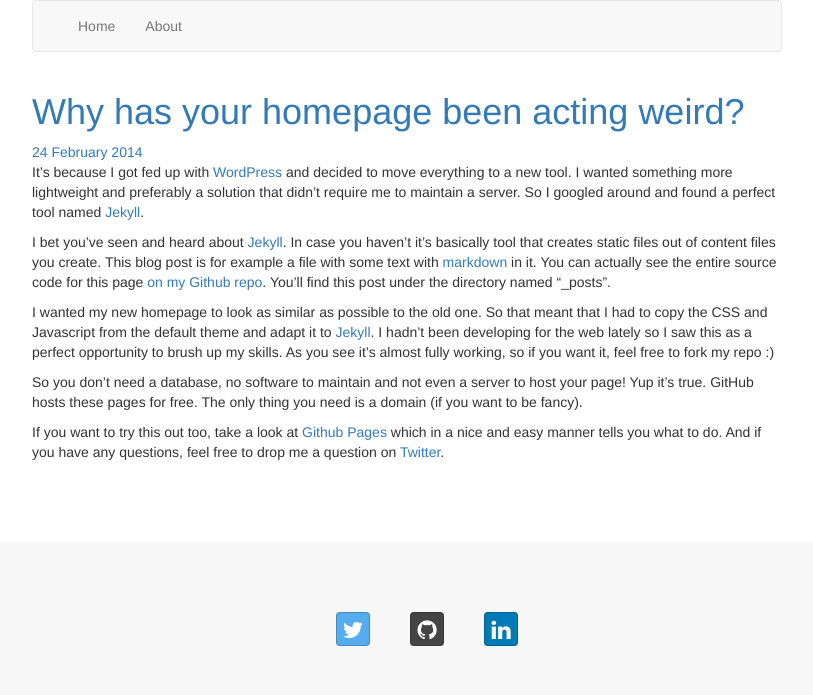
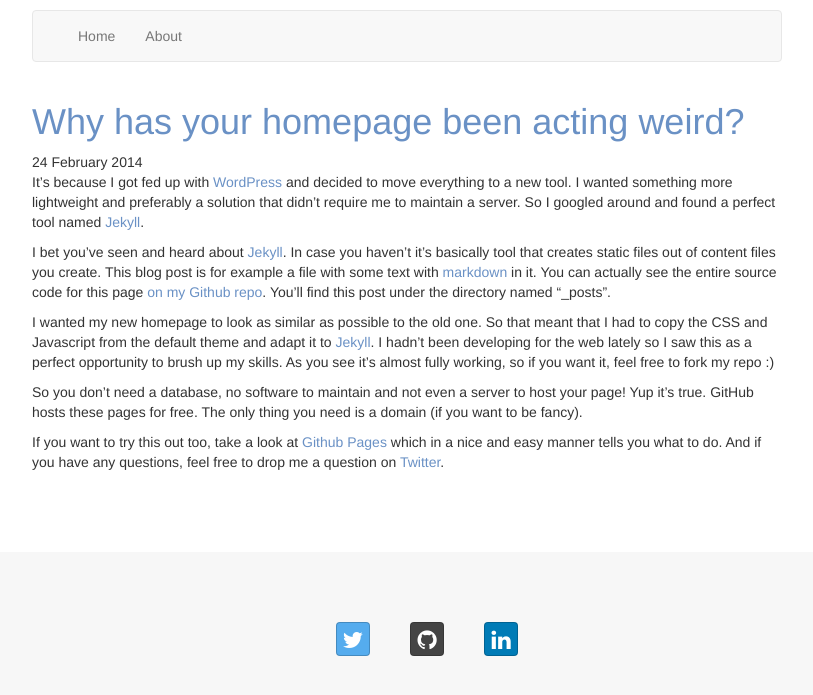
Before and after one commit to JagCesar/jagcesar.github.io, a Jekyll site: the page built from _posts/2014-02-24-why-has-your-homepage-been-acting-weird.md, in a window 1280 px wide. Shown: the top 695 px of the page, without its empty margins (233-1046 px from the left). Built offline with Jekyll 4.4.1, drawn with Linux system fonts in a browser that asks for light colours; nearby versions of some CDN libraries.

Commit message:
Minor tweaks to post.html

```diff
--- a/_layouts/post.html
+++ b/_layouts/post.html
@@ -7,9 +7,7 @@
 
 		<div>
 			<span>
-				<a href="{{ page.url }}" title="Permalink to {{ page.title }}" rel="bookmark">
 				<time datetime="{{ page.time }}">{{ page.date | date_to_long_string }}</time>
-				</a>
 			</span>
 <!--			<span class="categories-links">
 				<a title="View all posts in {{ page.category }}" rel="category tag">{{ page.category }}</a>
--- a/css/custom.css
+++ b/css/custom.css
@@ -1,5 +1,14 @@
+a {
+  color: #6a91c5; !important
+}
+
 nav.navbar {
+  margin-top: 10px;
   margin-bottom: 40px;
+}
+
+.entry-date {
+  font-weight: bold;
 }
 
 footer {
--- a/index.html
+++ b/index.html
@@ -11,11 +11,7 @@
 			  <a href="{{ post.url }}" rel="bookmark">{{ post.title }}</a>
 		  </h1>
 		  <div class="entry-meta">
-			  <span class="date">
-				  <a href="{{ post.url }}" title="Permalink to {{ post.title }}" rel="bookmark">
-					  <time class="entry-date" datetime="{{ post.time }}}">{{ post.date | date_to_long_string }}</time>
-				  </a>
-			  </span>
+			  <time class="entry-date" datetime="{{ post.time }}}">{{ post.date | date_to_long_string }}</time>
 <!--			<span class="categories-links">
 				<a title="View all posts in {{ post.category }}" rel="category tag">{{ post.category }}</a>
 			</span>
```
